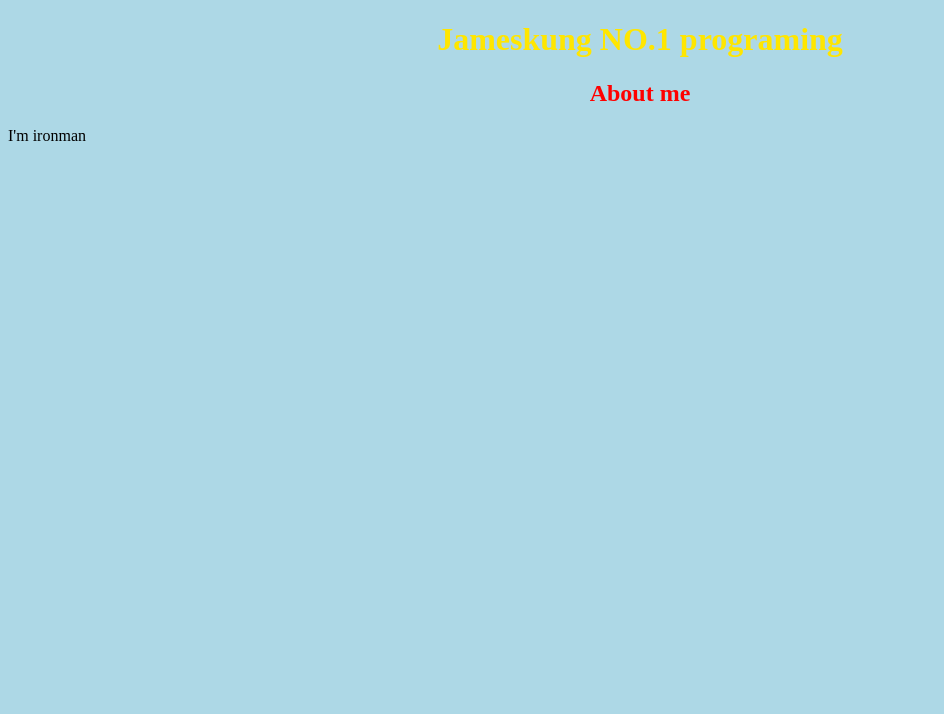
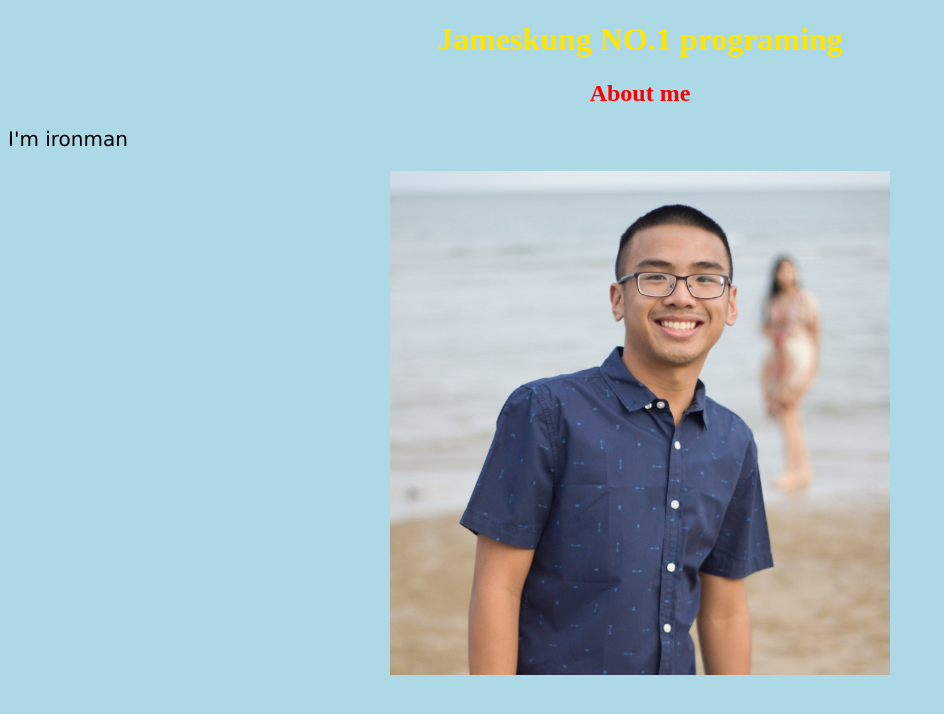
Before and after one commit to Jameswrk/Project-Game, a plain HTML site: page index.html in a window 1280 px wide. Shown: the whole page, without its empty margins (0-944 px from the left). Drawn offline with Linux system fonts and the light colour scheme.

Commit message:
Add img center

```diff
--- a/css/index.css
+++ b/css/index.css
@@ -9,6 +9,13 @@ body {
   h2 {
     color: rgb(255, 0, 0);
     text-align: center;
+  }
+  img {
+  width: 500px;
+  display: block;
+  margin-left: auto;
+  margin-right: auto;
+  }
 
   p {
     font-family: verdana;
--- a/index.html
+++ b/index.html
@@ -11,5 +11,6 @@
    <h1>Jameskung NO.1 programing</h1>
    <h2>About me</h2>
    <p>I'm ironman</p>
+   <img src="36852320_1909048492727609_9087377244661219328_n.jpg" alt="">
 </body>
 </html>
```
Also changed, not shown: 36852320_1909048492727609_9087377244661219328_n.jpg (added).
